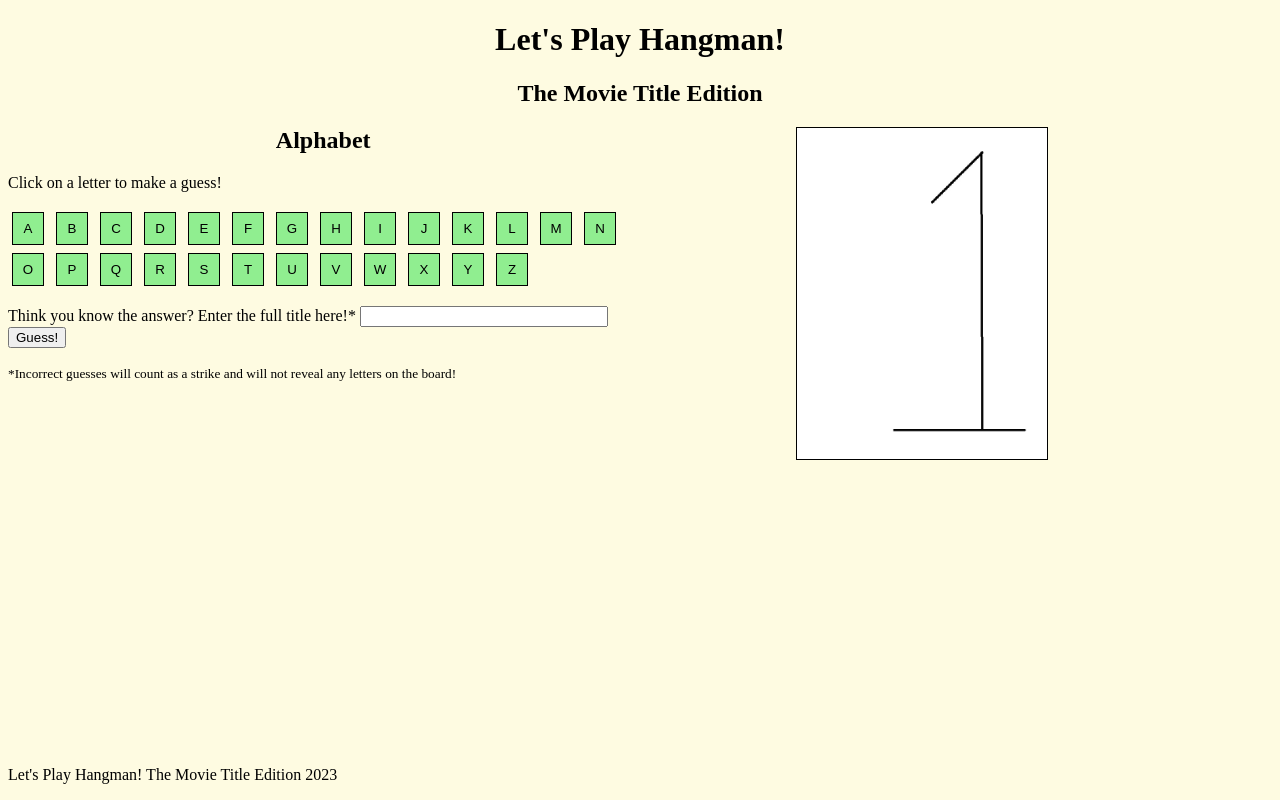
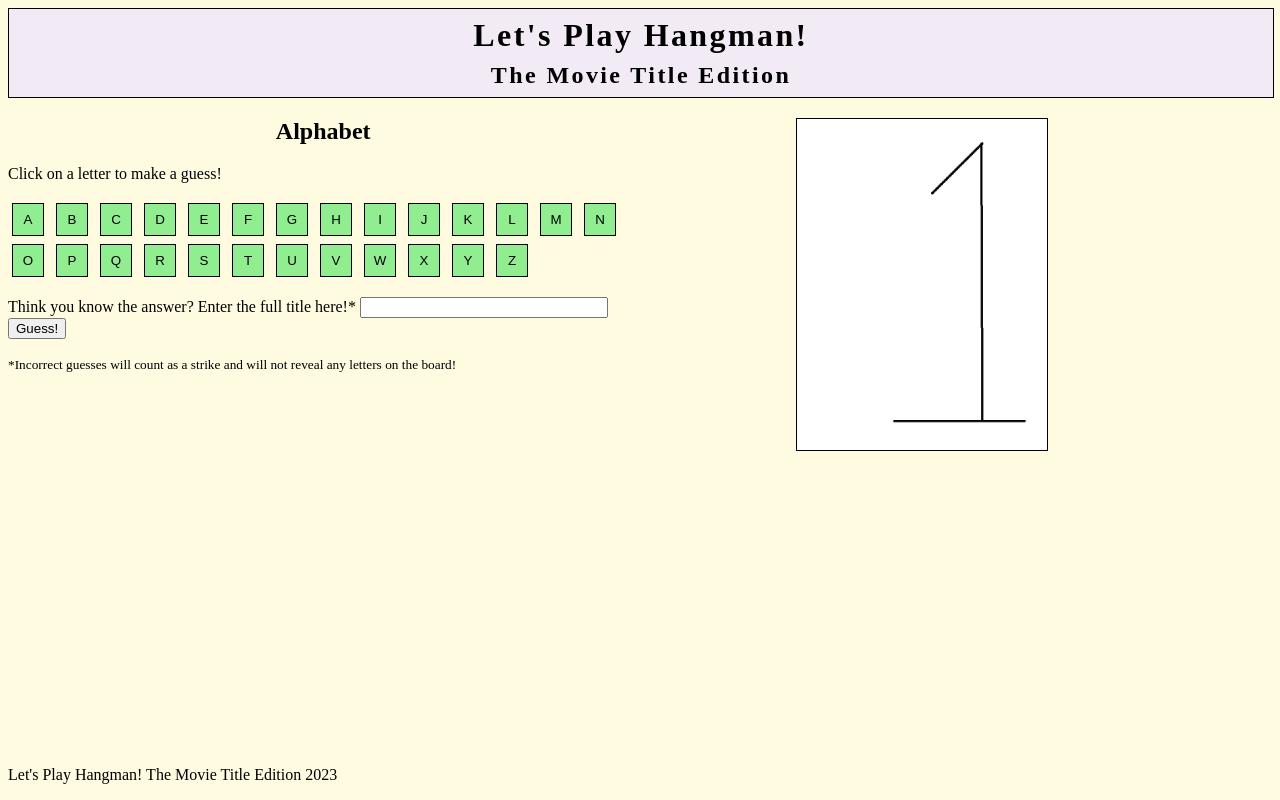
Before and after one commit to acontre42/Hangman, a plain HTML site: page public/index.html in a window 1280 px wide. Drawn offline with Linux system fonts and the light colour scheme; no server answers.

Commit message:
Moved certain files to public folder.

```diff
--- a/DBFunc.js
+++ b/public/DBFunc.js
@@ -8,7 +8,7 @@ const __dirname = path.dirname(__filename);
 //console.log(__dirname);
 dotenv.config({
     override: true,
-    path: path.join(__dirname, 'development.env')
+    path: path.join(__dirname, '../development.env')
 });
 
 import pg from 'pg';
@@ -30,7 +30,6 @@ export async function getNumMovies() {
             throw new Error('Empty database');
         }
         else {
-            //console.log(numMovies);
             return numMovies;
         }
     }
@@ -60,7 +59,6 @@ export async function getRandomMovie(max) {
         ON movie.id = imdb_link.movie_id
         WHERE id = ${randomId}`;
         let {rows} = await client.query(queryString);
-        //console.log(randomId, rows[0]['title'], rows[0]['year'], rows[0]['wiki_link'], rows[0]['im_link']);
 
         return {
             index: randomId,
--- a/hangman.js
+++ b/public/hangman.js
@@ -232,6 +232,7 @@ function endGame(win = false) {
 }
 
 // MAIN
+console.log("inside hangman");
 await getRandomMovieTitle();
 setUpGuessingBlank();
 setUpAlphabetButtons();
--- a/style.css
+++ b/public/style.css
@@ -1,5 +1,17 @@
 html {
     background-color:rgb(254, 251, 225);
+}
+
+header {
+    width: 100%;
+    border: 1px solid;
+    background-color: rgb(242, 235, 245);
+    margin: 0px;
+}
+
+header h1, header h2 {
+    margin: 0.5rem;
+    letter-spacing: 0.15rem;
 }
 
 h1, h2 {
```
Also changed, not shown: public/images/Hangman0.jpeg (renamed from images/Hangman0.jpeg), public/images/Hangman1.jpeg (renamed from images/Hangman1.jpeg), public/images/Hangman2.jpeg (renamed from images/Hangman2.jpeg), public/images/Hangman3.jpeg (renamed from images/Hangman3.jpeg), public/images/Hangman4.jpeg (renamed from images/Hangman4.jpeg), public/images/Hangman5.jpg (renamed from images/Hangman5.jpg), public/images/Hangman6.jpg (renamed from images/Hangman6.jpg), public/index.html (renamed from index.html).
